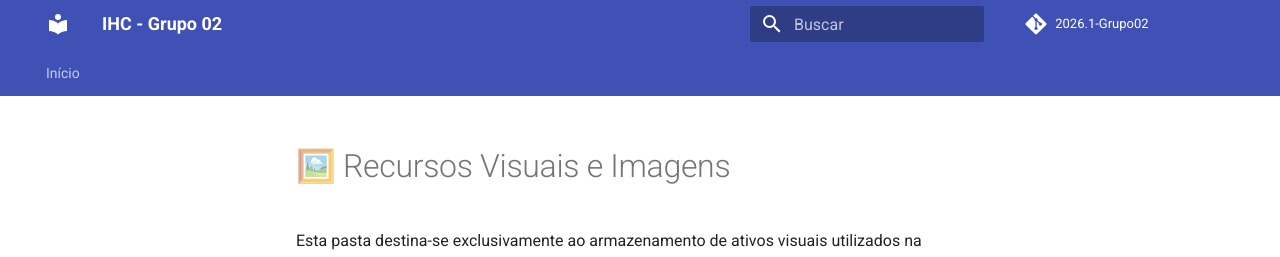
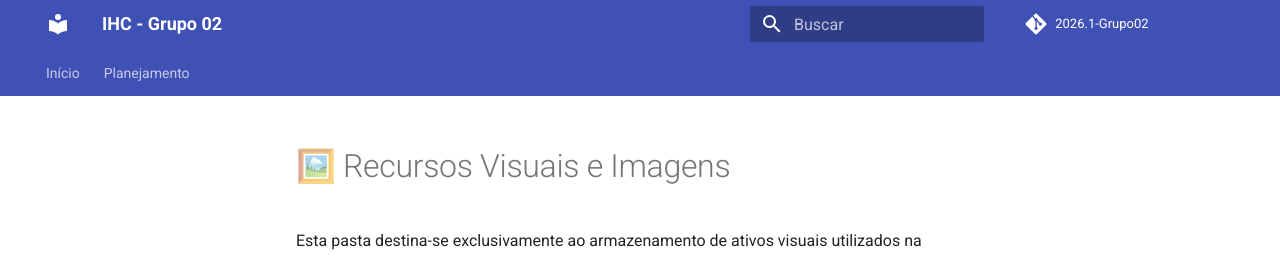
Before and after one commit to Interacao-Humano-Computador/2026.1-Grupo02, an MkDocs documentation site: the page built from docs/img/README.md, in a window 1280 px wide. Shown: the top 257 px of the page. Built offline with MkDocs 1.6.1 and Material for MkDocs 9.7.7, drawn with Linux system fonts in a browser that asks for light colours; comment, search, counter and statistics services are not loaded.

Commit message:
docs: Adição do cronograma no git pages

```diff
--- a/mkdocs.yml
+++ b/mkdocs.yml
@@ -17,3 +17,5 @@ theme:
 
 nav:
   - Início: index.md
+  - Planejamento:
+      - Cronograma: planejamento/cronograma.md
```
